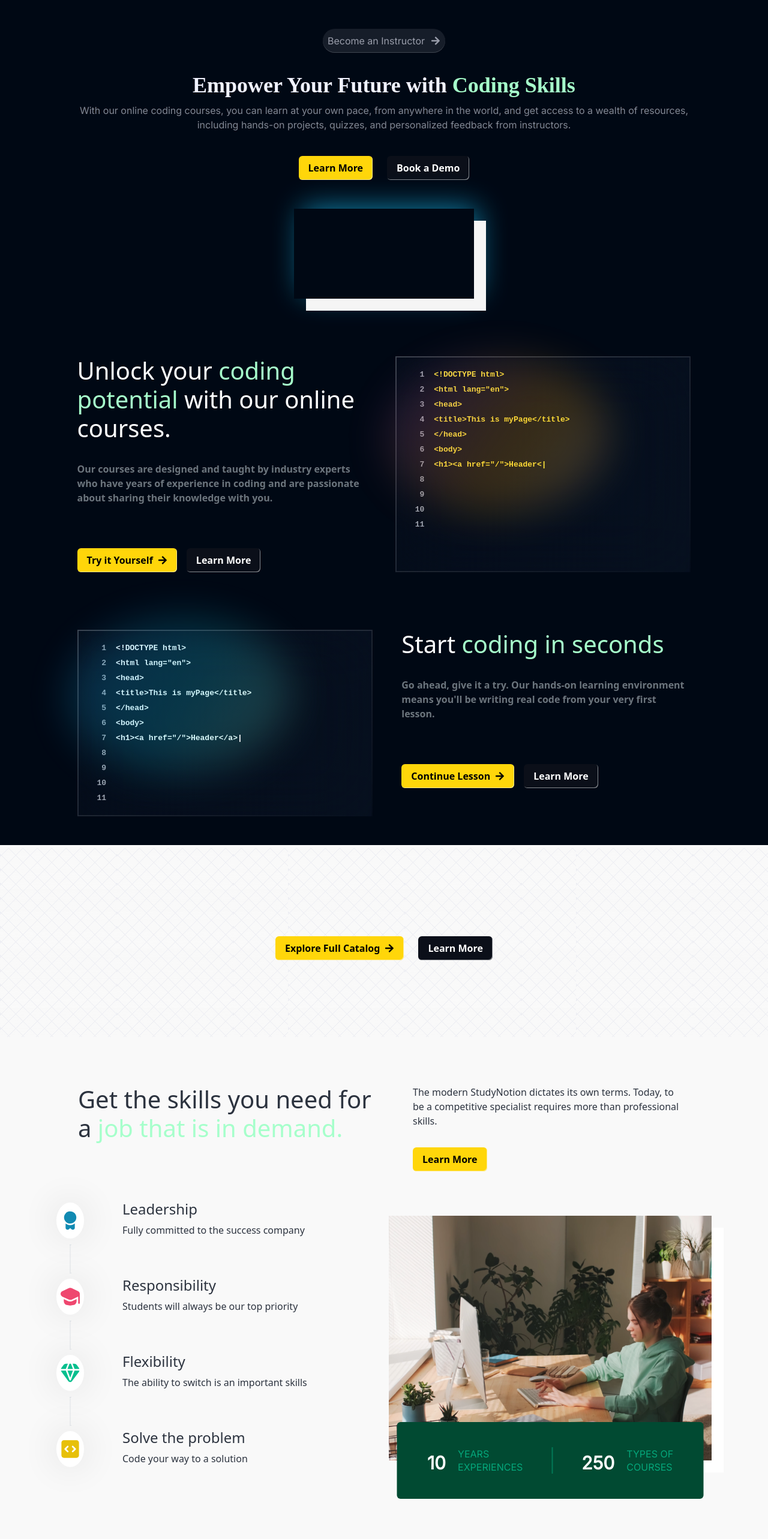
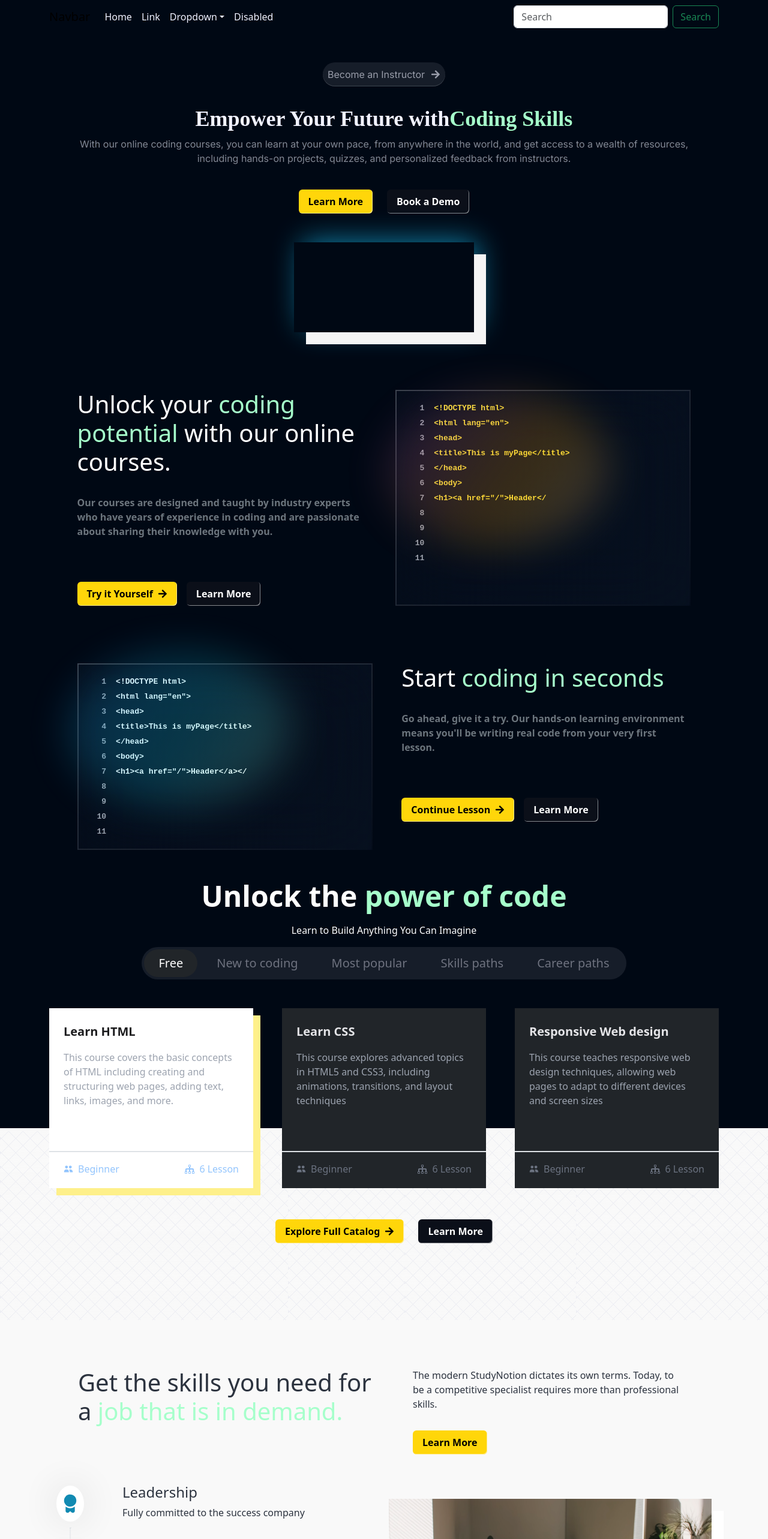
Before and after one commit to suvadipmajhi1997/Studynotion, a React (Vite) app: page / in a window 1280 px wide. Shown: the top 2566 px of the page at 60% size. Built offline with nearby package versions, Linux system fonts and the light colour scheme; grey boxes are pictures that could not be loaded; the HTML template or start-up script is replaced by a standard one; a web font is replaced by a local one.

Commit message:
course card added

```diff
--- a/src/App.jsx
+++ b/src/App.jsx
@@ -3,11 +3,13 @@ import Home from './pages/Home'; // ✅ DEFAULT import
 import { Route, Routes } from 'react-router-dom';
 import './App.css';
 import Footer from './components/footer/Footer'
+import Nav from './components/Nav';
 
 function App() {
   return (
     <>
       <div className="app-wrapper">
+        <Nav/>
         <Routes>
           <Route path="/" element={<Home />} />
         </Routes>
--- /dev/null
+++ b/src/components/Nav.jsx
@@ -0,0 +1,45 @@
+import React from 'react'
+
+const Nav = () => {
+  return (
+    <div>
+        <nav class="navbar navbar-expand-lg bg-body-tertiary">
+  <div class="container d-lg-flex ">
+    <a class="navbar-brand" href="#">Navbar</a>
+    <button class="navbar-toggler" type="button" data-bs-toggle="collapse" data-bs-target="#navbarSupportedContent" aria-controls="navbarSupportedContent" aria-expanded="false" aria-label="Toggle navigation">
+      <span class="navbar-toggler-icon"></span>
+    </button>
+    <div class="collapse navbar-collapse" id="navbarSupportedContent">
+      <ul class="navbar-nav me-auto mb-2 mb-lg-0">
+        <li class="nav-item">
+          <a class="nav-link" aria-current="page" href="#">Home</a>
+        </li>
+        <li class="nav-item">
+          <a class="nav-link" href="#">Link</a>
+        </li>
+        <li class="nav-item dropdown">
+          <a class="nav-link dropdown-toggle" href="#" role="button" data-bs-toggle="dropdown" aria-expanded="false">
+            Dropdown
+          </a>
+          <ul class="dropdown-menu">
+            <li><a class="dropdown-item" href="#">Action</a></li>
+            <li><a class="dropdown-item" href="#">Another action</a></li>
+            <li><a class="dropdown-item" href="#">Something else here</a></li>
+          </ul>
+        </li>
+        <li class="nav-item">
+          <a class="nav-link disabled" aria-disabled="true">Disabled</a>
+        </li>
+      </ul>
+      <form class="d-flex" role="search">
+        <input class="form-control me-2" type="search" placeholder="Search" aria-label="Search"/>
+        <button class="btn btn-outline-success" type="submit">Search</button>
+      </form>
+    </div>
+  </div>
+</nav>
+</div>
+  )
+}
+
+export default Nav
--- /dev/null
+++ b/src/components/core/homePage/CourseCard.jsx
@@ -0,0 +1,68 @@
+import React from 'react'
+// Importing React Icons
+import { HiUsers } from "react-icons/hi";
+import { ImTree } from "react-icons/im";
+
+
+const CourseCard = ({ cardData, currentCard, setCurrentCard }) => {
+  const isActive = currentCard === cardData?.heading;
+
+  return (
+    <div
+      className={`cursor-pointer text-light ${isActive ? "bg-white text-dark card-shadow" : "bg-dark"} border-0`}
+      onClick={() => setCurrentCard(cardData?.heading)}
+      style={{
+        width: "100%",
+        maxWidth: "360px",
+        height: "300px",
+        boxSizing: "border-box",
+        boxShadow: isActive ? "12px 12px 0 0 #fef08a" : "none",
+        color: isActive ? "#1c1c1e" : "#e4e4e7",
+      }}
+    >
+      {/* Top Section */}
+      <div
+        className="border-bottom border-2 border-dashed"
+        style={{
+          borderColor: "#4b5563", // richblack-400
+          height: "80%",
+          padding: "1.5rem",
+          display: "flex",
+          flexDirection: "column",
+          gap: "1rem",
+        }}
+      >
+        <div
+          className="fw-semibold"
+          style={{
+            fontSize: "20px",
+            color: isActive ? "#1c1c1e" : "#e4e4e7", // dynamic heading color
+          }}
+        >
+          {cardData?.heading}
+        </div>
+
+        <div style={{ color: "#9ca3af" /* richblack-400 */ }}>
+          {cardData?.description}
+        </div>
+      </div>
+
+      {/* Bottom Section */}
+      <div
+        className="d-flex justify-content-between px-4 py-3 fw-medium"
+        style={{ color: isActive ? "#93c5fd" : "#6b7280" /* blue-300 vs richblack-300 */ }}
+      >
+        <div className="d-flex align-items-center gap-2" style={{ fontSize: "16px" }}>
+          <HiUsers />
+          <p className="m-0">{cardData?.level}</p>
+        </div>
+        <div className="d-flex align-items-center gap-2" style={{ fontSize: "16px" }}>
+          <ImTree />
+          <p className="m-0">{cardData?.lessionNumber} Lesson</p>
+        </div>
+      </div>
+    </div>
+  );
+};
+
+export default CourseCard;
--- /dev/null
+++ b/src/components/core/homePage/ExpolreMore.jsx
@@ -0,0 +1,71 @@
+import React, { useState } from 'react';
+import HighlightText from './HighlightText';
+import { HomePageExplore } from '../../../data/homepage-explore';
+import CourseCard from './CourseCard';
+
+const tabsName = [
+  "Free",
+  "New to coding",
+  "Most popular",
+  "Skills paths",
+  "Career paths",
+];
+
+const ExploreMore = () => {
+  const [currentTab, setCurrentTab] = useState(tabsName[0]);
+  const [courses, setCourses] = useState(HomePageExplore[0].courses);
+  const [currentCard, setCurrentCard] = useState(HomePageExplore[0].courses[0].heading);
+
+  const setMyCards = (value) => {
+    setCurrentTab(value);
+    const result = HomePageExplore.find(course => course.tag === value);
+    if (result) {
+      setCourses(result.courses);
+      setCurrentCard(result.courses[0].heading);
+    }
+  };
+
+  return (
+    <div className="">
+      <div className="fw-semibold display-5 text-center text-white">
+        Unlock the
+        <HighlightText text={" power of code"}/>
+      </div>
+      <p className='fs-6 text-center text-white mt-3'>Learn to Build Anything You Can Imagine</p>
+
+      <div className="d-none d-lg-flex flex-wrap gap-2 px-1 py-1 mx-auto bg-richblack-800 rounded-pill" style={{width:"max-content"}}>
+        {tabsName.map((ele,idx)=>{
+          return(
+            <div className={`fs-5 d-flex flex-row align-items-center gap-2
+              ${currentTab===ele ? "bg-dark text-white fs-5" : "text-richblack-400"} rounded-pill courseTab px-4 py-2`}
+            key={idx}
+            onClick={()=>setMyCards(ele)}
+            >
+              {ele}
+            </div>
+          )
+        })}
+      </div>
+
+      <div className="course-card-space"></div>
+
+      {/* course card */}
+      <div className="course-card d-flex flex-wrap mt-lg-5 mt-5">
+        <div className="d-flex flex-column flex-lg-row gap-5 mx-auto">
+          {courses.map((ele,idx)=>{
+            return(
+              <CourseCard
+              key={idx}
+              cardData={ele}
+              currentCard={currentCard}
+              setCurrentCard={setCurrentCard}
+              />
+            )
+          })}
+        </div>
+      </div>
+    </div>
+  );
+};
+
+export default ExploreMore;
--- a/src/components/footer/Footer.jsx
+++ b/src/components/footer/Footer.jsx
@@ -149,7 +149,7 @@ const Footer = () => {
               </span>
             ))}
           </div>
-          <div className="text-center">Made with ❤️ CodeHelp © 2023 Studynotion</div>
+          <div className="text-center">Made with ❤️ Suvadip © 2023 Studynotion</div>
         </div>
       </div>
     </div>
--- a/src/index.css
+++ b/src/index.css
@@ -567,3 +567,34 @@ height: 545px;
     width: 30%;
   }
 }
+
+.courseTab{
+  transition: all;
+  transition-duration: 0.5s;
+}
+
+.courseTab:hover{
+  cursor: pointer;
+}
+
+@media (min-width:991px) {
+  .course-card{
+    height: 200px;
+  }
+}
+
+.card-shadow{
+  box-shadow: 12px 12px 0px 0px #FFD60A;
+}
+.navbar{
+  background: var(--richblack-900) !important;
+  justify-content: space-evenly !important;
+}
+
+.nav-item .nav-link{
+  color: var(--richblack-5);
+}
+
+.container{
+  justify-content: space-evenly !important;
+}
--- a/src/pages/Home.jsx
+++ b/src/pages/Home.jsx
@@ -9,6 +9,7 @@ import CodeBlocks from '../components/core/homePage/CodeBlocks';
 import TimelineSection from '../components/core/homePage/TimelineSection';
 import LearningLanguageSection from '../components/core/homePage/LearningLanguageSection';
 import instructorImg from '../assets/Images/Instructor.png'
+import ExpolreMore from '../components/core/homePage/ExpolreMore';
 
 const Home = () => {
   return (
@@ -28,7 +29,7 @@ const Home = () => {
           <div className="content">
             <div className="content-items">
               <h1>
-                Empower Your Future with{" "}
+                Empower Your Future with
                 <HighlightText text={"Coding Skills "} />
               </h1>
               <p>
@@ -120,7 +121,12 @@ const Home = () => {
             />
           </div>
         </div>
+
+          <ExpolreMore/>
       </div>
+
+
+
 
       {/* section 2 */}
       <div className="section-2 ">
```
